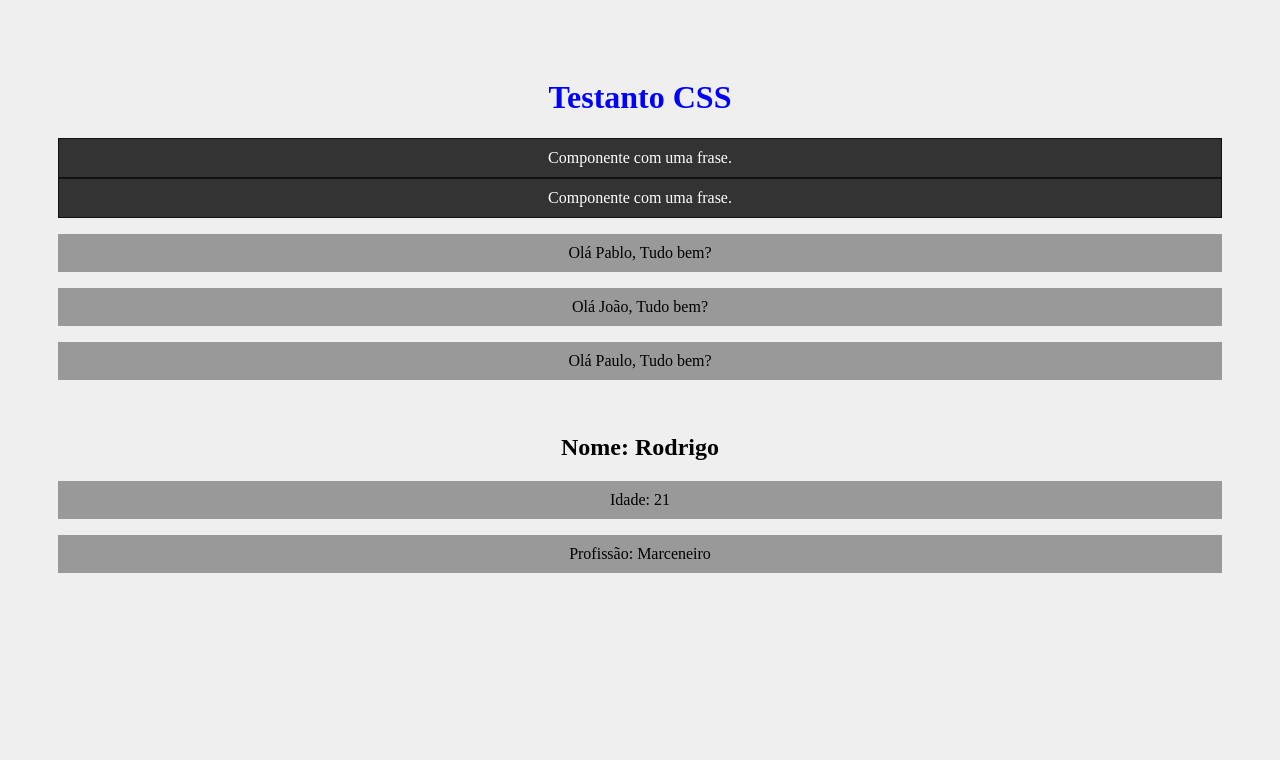
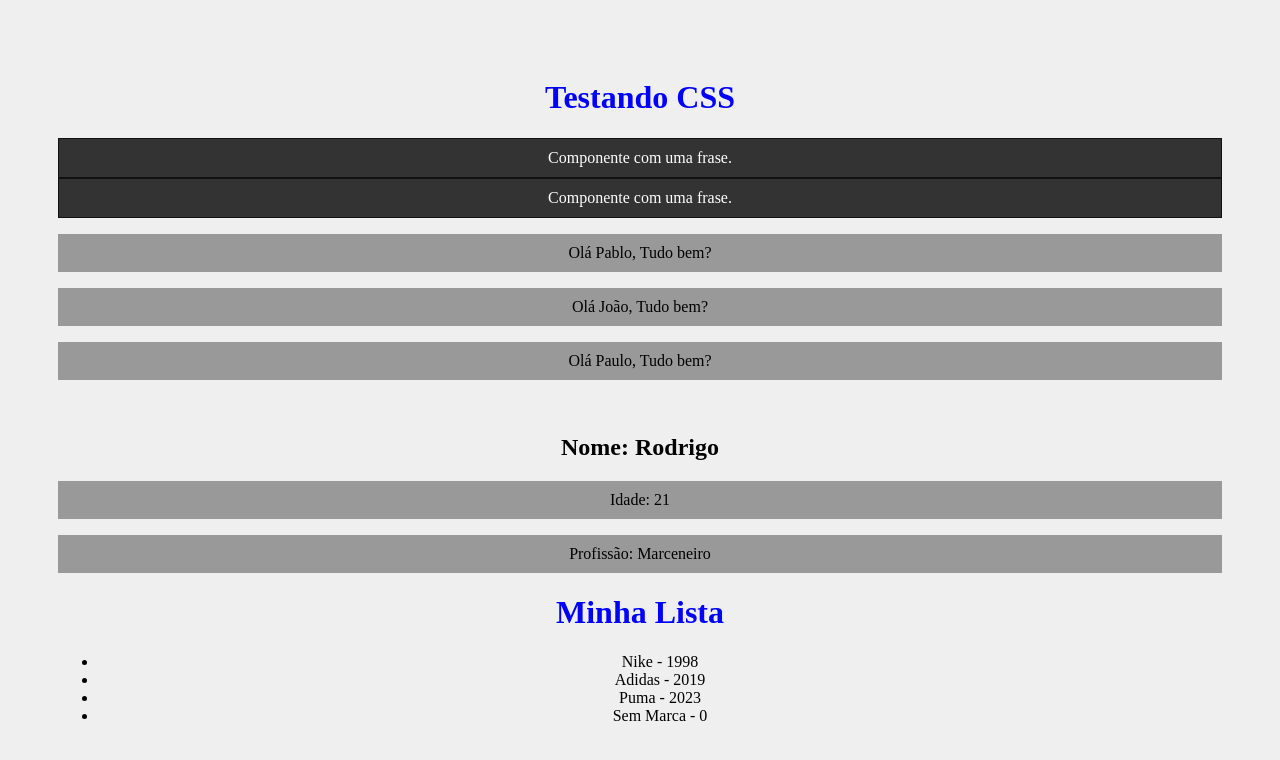
Before and after one commit to Pablosxz/testes-react, a React (Create React App) app in the folder meu-projeto/: page / in a window 1280 px wide. Shown: the top 760 px of the page. Built offline with nearby package versions, Linux system fonts and the light colour scheme.

Commit message:
Fragmentos e Props

```diff
--- a/meu-projeto/src/App.js
+++ b/meu-projeto/src/App.js
@@ -2,18 +2,20 @@ import './App.css';
 import SayMyName from './components/SayMyName';
 import Pessoa from './components/Pessoa';
 import Frase from './components/Frase'
+import List from './components/List'
 
 function App() {
   const n = "Paulo"
   return (
     <div className="App">
-      <h1>Testanto CSS</h1>
+      <h1>Testando CSS</h1>
       <Frase />
       <Frase />
       <SayMyName nome="Pablo"/>
       <SayMyName nome="João"/>
       <SayMyName nome={n}/>
       <Pessoa nome="Rodrigo" idade="21" foto="" profissao="Marceneiro" />
+      <List />
     </div>
   );
 }
--- /dev/null
+++ b/meu-projeto/src/components/Item.js
@@ -0,0 +1,19 @@
+import PropTypes from 'prop-types'
+
+function Item({marca, lancamento}){
+    return(
+        <>
+            <li>{marca} - {lancamento}</li>
+        </>
+    )
+}
+
+Item.propTypes = {
+    marca: PropTypes.string.isRequired,
+    lancamento: PropTypes.number.isRequired,
+}
+Item.defaultProps = {
+    marca: 'Sem Marca',
+    lancamento: 0,
+}
+export default Item
--- /dev/null
+++ b/meu-projeto/src/components/List.js
@@ -0,0 +1,16 @@
+import Item from "./Item"
+function List(){
+    return(
+        <>
+            <h1>Minha Lista</h1>
+            <ul>
+                <Item marca="Nike" lancamento={1998} />
+                <Item marca="Adidas" lancamento={2019}/>
+                <Item marca="Puma" lancamento={2023}/>
+                <Item />
+            </ul>
+        </>
+    )
+}
+
+export default List
--- a/meu-projeto/src/index.css
+++ b/meu-projeto/src/index.css
@@ -1,5 +1,6 @@
 body {
   padding: 50px;
+  padding-bottom: 500px;
   background-color: #efefef;
 }
 
```
